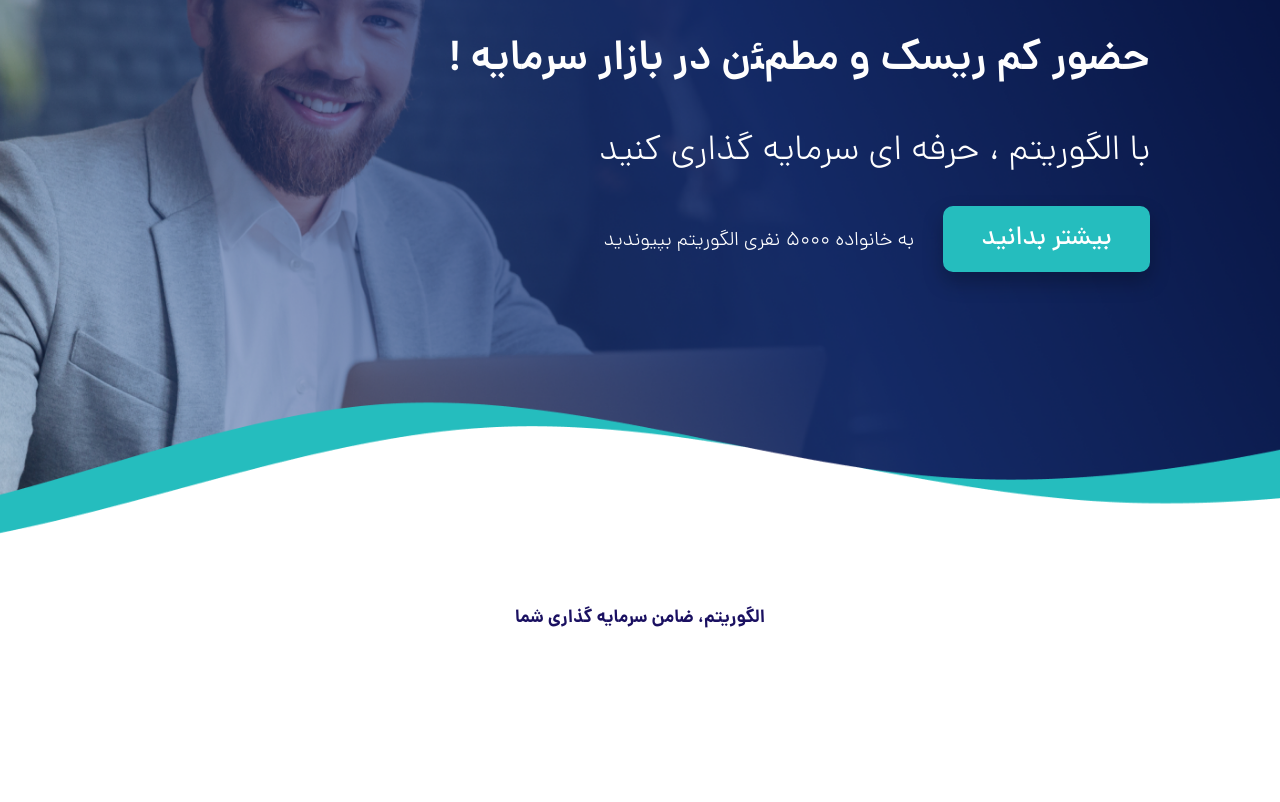
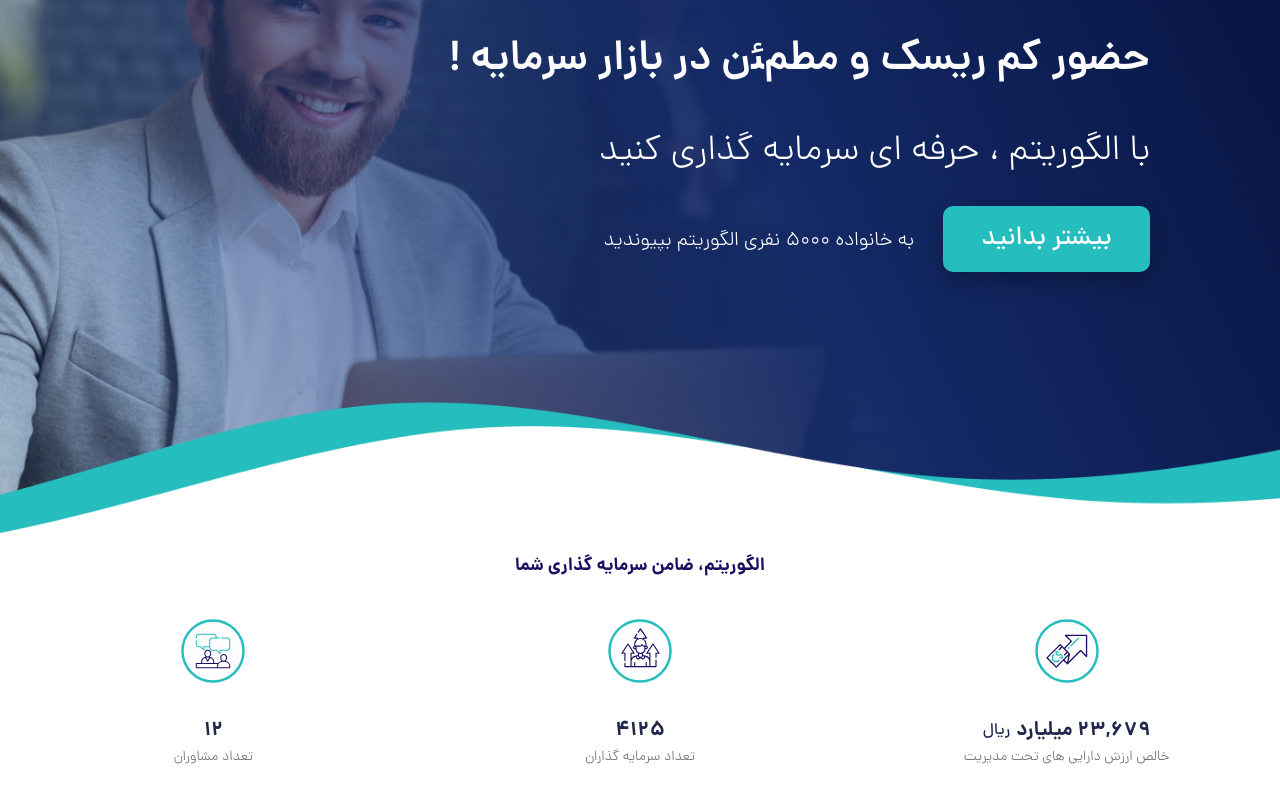
Before and after one commit to najdi123/Algorithm, a Next.js app: page / in a window 1280 px wide. Shown: the part 250-1052 px from the top of the page. Before the commit the page ends 897 px from the top, so only its background shows below. Built offline with nearby package versions, Linux system fonts and the light colour scheme.

Commit message:
added statistics component

```diff
--- a/src/assets/styles/globals.css
+++ b/src/assets/styles/globals.css
@@ -1,14 +1,11 @@
-
-@charset "UTF-8";
-
 @font-face {
   font-family: "untitled-font-1";
   /*src:url("fonts/untitled-font-1.eot");*/
-  src:url("/fontIcons/untitled-font-1.eot");
-  src:url("/fontIcons/untitled-font-1.eot?#iefix") format("embedded-opentype"),
-  url("/fontIcons/untitled-font-1.woff") format("woff"),
-  url("/fontIcons/untitled-font-1.ttf") format("truetype"),
-  url("/fontIcons/untitled-font-1.svg#untitled-font-1") format("svg");
+  src:url("/public/fontIcons/untitled-font-1.eot");
+  src:url("/public/fontIcons/untitled-font-1.eot?#iefix") format("embedded-opentype"),
+  url("/public/fontIcons/untitled-font-1.woff") format("woff"),
+  url("/public/fontIcons/untitled-font-1.ttf") format("truetype"),
+  url("/public/fontIcons/untitled-font-1.svg#untitled-font-1") format("svg");
   font-weight: normal;
   font-style: normal;
 
--- a/src/components/Statistics/Statistics.module.css
+++ b/src/components/Statistics/Statistics.module.css
@@ -1,8 +1,11 @@
-.statsWrapper{
+.statsWrapper {
     padding-top: 40px;
     text-align: center;
+
+    margin-bottom: 100px;
 }
-.title{
+
+.title {
     font-family: Dana;
     font-style: normal;
     font-weight: bold;
@@ -11,3 +14,173 @@
     /* identical to box height */
     color: #1A1061;
 }
+
+.statItems {
+    display: flex;
+    flex-direction: column;
+}
+
+.item {
+    display: flex;
+    /*flex-direction: column;*/
+
+    width: 326px;
+    height: 80px;
+
+    background: #F5F5F5;
+    /*border-radius: 0px 10px 10px 0px;*/
+    margin: 24px auto 0;
+    border-left: 6px solid #25BDBE;
+}
+
+.icon {
+    width: 64px;
+    height: 64px;
+
+    margin: 7px 18px 7px 0;
+}
+
+.statTitle {
+    font-family: Dana;
+    font-style: normal;
+    font-weight: bold;
+    font-size: 20px;
+    line-height: 31px;
+    display: flex;
+    /*align-items: center;*/
+    /*text-align: center;*/
+
+    color: #22274E;
+
+    margin: 12px 16px 5px 0;
+}
+
+.detail {
+    font-family: Dana;
+    font-style: normal;
+    font-weight: 500;
+    font-size: 16px;
+    line-height: 25px;
+    /* identical to box height */
+
+    margin: 0;
+    padding-right: 6px;
+}
+
+.description {
+    font-family: Dana;
+    font-style: normal;
+    font-weight: 300;
+    font-size: 14px;
+    line-height: 21px;
+    /* identical to box height */
+
+    /*display: flex;*/
+    /*align-items: center;*/
+    /*text-align: right;*/
+
+    color: #6C6C6C;
+
+    margin: 0 18px 11px 0;
+}
+
+
+@media (min-width: 576px) {
+
+}
+
+@media (min-width: 768px) {
+    .statsWrapper{
+        padding-top: 0;
+    }
+    .title {
+        /*font-family: Dana;*/
+        /*font-style: normal;*/
+        /*font-weight: 600;*/
+        /*font-size: 50px;*/
+        /*line-height: 77px;*/
+
+        margin-top: 0;
+    }
+    .statItems {
+        display: flex;
+        flex-direction: row;
+    }
+    .item {
+        display: flex;
+        flex-direction: column;
+        width: 100%;
+        height: fit-content;
+        background: transparent;
+        text-align: center;
+        border-left: none;
+    }
+    .icon {
+        margin: 0 auto 0;
+    }
+    .text{
+        margin: 33px auto 6px;
+    }
+    .statTitle{
+        margin: 0 auto;
+        width: fit-content;
+        align-items: center;
+    }
+    .description{
+        margin: 0 auto;
+    }
+}
+
+@media (min-width: 992px) {
+}
+
+@media (min-width: 1200px) {
+}
+
+@media (min-width: 1900px) {
+    .statsWrapper{
+        padding-top: 0;
+    }
+    .title {
+        font-family: Dana;
+        font-style: normal;
+        font-weight: 600;
+        font-size: 50px;
+        line-height: 77px;
+
+        margin: 0 0 50px;
+    }
+    .statItems {
+    }
+    .item {
+        margin: 50px 0 0;
+    }
+    .icon {
+        width: 124px;
+        height: 124px;
+    }
+    .text{
+    }
+    .statTitle{
+        margin: 0 auto;
+        width: fit-content;
+        align-items: center;
+
+        font-style: normal;
+        font-weight: bold;
+        font-size: 40px;
+        line-height: 63px;
+    }
+    .detail{
+        font-style: normal;
+        font-weight: 500;
+        font-size: 24px;
+        line-height: 37px;
+    }
+    .description{
+        font-style: normal;
+        font-weight: 300;
+        font-size: 32px;
+        line-height: 48px;
+    }
+}
--- a/src/components/Statistics/index.js
+++ b/src/components/Statistics/index.js
@@ -4,10 +4,44 @@ const Index = () => {
     return (
         <div className={styles.statsWrapper}>
             <h1 className={styles.title}>الگوریتم، ضامن سرمایه گذاری شما</h1>
-            <div>
+            <div className={styles.statItems}>
                 <div className={styles.item}>
+                    <img className={styles.icon} src="/images/investment-icon.svg" alt=""/>
+                    <div className={styles.text}>
+                        <h4 className={styles.statTitle}>
+                            23,679 میلیارد
+                            <span className={styles.detail}>ریال</span>
+                        </h4>
+                        <p className={styles.description}> خالص ارزش دارایی های تحت مدیریت</p>
+                    </div>
 
                 </div>
+
+                <div className={styles.item}>
+                    <img className={styles.icon} src="/images/investors-icon.svg" alt=""/>
+                    <div className={styles.text}>
+                        <h4 className={styles.statTitle}>
+                           4125
+                        </h4>
+                        <p className={styles.description}>تعداد سرمایه گذاران</p>
+                    </div>
+
+                </div>
+
+                <div className={styles.item}>
+                    <img className={styles.icon} src="/images/advisors-icon.svg" alt=""/>
+                    <div className={styles.text}>
+                        <h4 className={styles.statTitle}>
+                            12
+
+                        </h4>
+                        <p className={styles.description}>تعداد مشاوران</p>
+                    </div>
+
+                </div>
+
+
+
             </div>
         </div>
     );
```
Also changed, not shown: public/images/advisors-icon.svg (added), public/images/investors-icon.svg (added).
